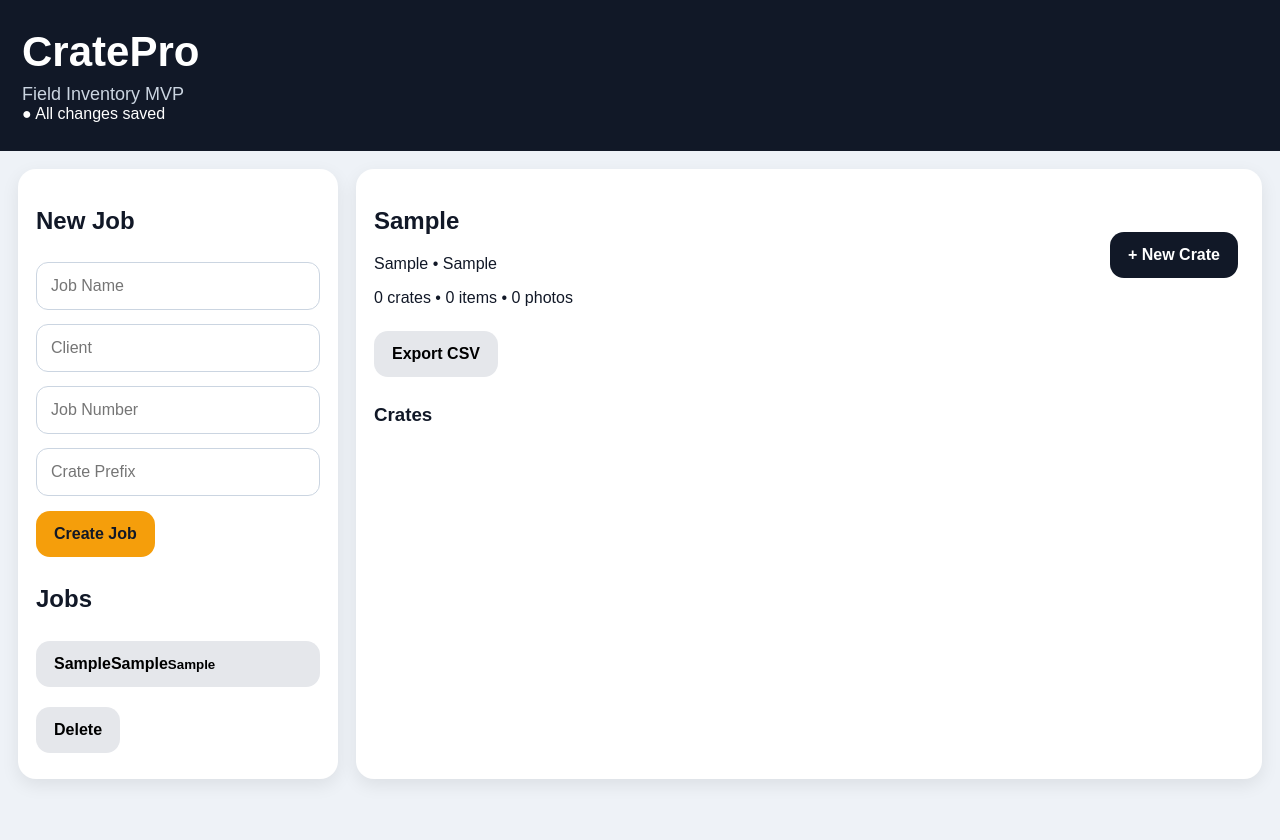
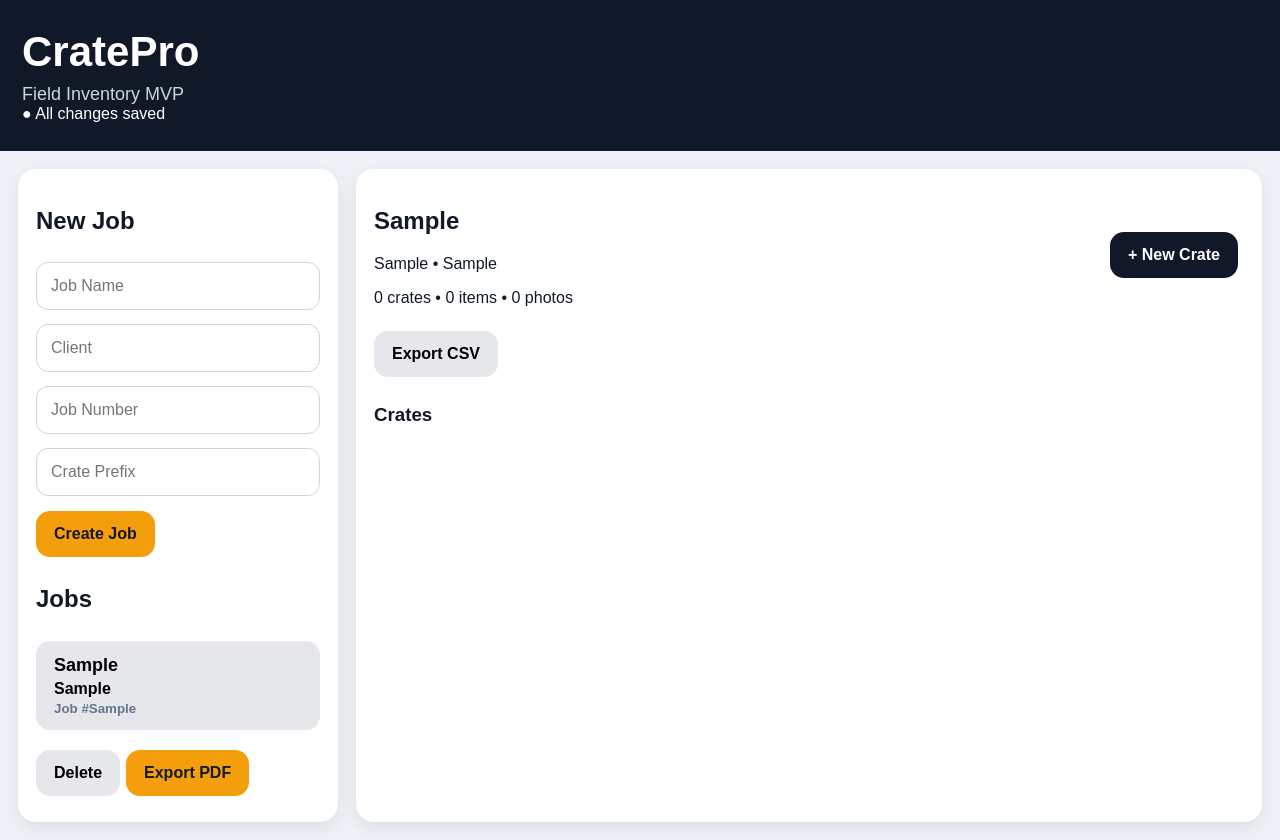
Before and after one commit to jmuhl83-gif/-crate-inventory-app, a React (Vite) app: page / in a window 1280 px wide. Both pictures are taken after typing "Sample", "Sample", "Sample", "Sample" into the empty fields and a click on the button "Create Job". Before the commit the page ends 800 px from the top, so only its background shows below. Built offline with nearby package versions, Linux system fonts and the light colour scheme; the HTML template or start-up script is replaced by a standard one.

Commit message:
Add PDF export and improve job cards

```diff
--- a/package.json
+++ b/package.json
@@ -1 +1 @@
-{"scripts":{"dev":"vite --host 0.0.0.0","build":"vite build","preview":"vite preview"},"dependencies":{"@vitejs/plugin-react":"latest","idb":"^8.0.3","lucide-react":"latest","react":"latest","react-dom":"latest","vite":"latest"}}
+{"scripts":{"dev":"vite --host 0.0.0.0","build":"vite build","preview":"vite preview"},"dependencies":{"@vitejs/plugin-react":"latest","idb":"^8.0.3","jspdf":"^4.2.1","lucide-react":"latest","react":"latest","react-dom":"latest","vite":"latest"}}
--- a/src/App.css
+++ b/src/App.css
@@ -128,3 +128,21 @@ button, .upload {
     font-size: 18px;
   }
 }
+.job-card strong,
+.job-card span,
+.job-card small {
+  display: block;
+}
+
+.job-card strong {
+  font-size: 18px;
+  margin-bottom: 4px;
+}
+
+.job-card span {
+  margin-bottom: 3px;
+}
+
+.job-card small {
+  color: #64748b;
+}
--- a/src/App.jsx
+++ b/src/App.jsx
@@ -1,4 +1,5 @@
 import { useEffect, useMemo, useState } from "react";
+import { jsPDF } from "jspdf";
 import "./App.css";
 import { loadJobs, saveJobs } from "./storage";
 
@@ -55,6 +56,62 @@ useEffect(() => {
   function updateJob(job) {
     setJobs(jobs.map(j => j.id === job.id ? job : j));
   }
+
+  function exportJobPdf(job) {
+  const doc = new jsPDF();
+
+  let y = 20;
+
+  doc.setFontSize(20);
+  doc.text(job.name || "Inventory Report", 20, y);
+
+  y += 12;
+
+  doc.setFontSize(12);
+
+  doc.text(`Client: ${job.client || ""}`, 20, y);
+  y += 8;
+
+  doc.text(`Job Number: ${job.jobNumber || ""}`, 20, y);
+  y += 12;
+
+  job.crates.forEach((crate, index) => {
+    if (y > 240) {
+      doc.addPage();
+      y = 20;
+    }
+
+    doc.setFontSize(16);
+    doc.text(`Crate ${crate.number}`, 20, y);
+
+    y += 10;
+
+    doc.setFontSize(11);
+
+    doc.text(
+      `${crate.photos.length} photos • ${crate.items.length} items`,
+      20,
+      y
+    );
+
+    y += 12;
+
+    crate.items.forEach((item) => {
+      if (y > 260) {
+        doc.addPage();
+        y = 20;
+      }
+
+      doc.text(`• ${item.name || "Unnamed Item"}`, 25, y);
+
+      y += 8;
+    });
+
+    y += 10;
+  });
+
+  doc.save(`${job.name || "inventory"}.pdf`);
+}
 
   function updateCrate(crate) {
     updateJob({ ...selectedJob, crates: selectedJob.crates.map(c => c.id === crate.id ? crate : c) });
@@ -198,9 +255,17 @@ useEffect(() => {
           {jobs.map(job => (
             <div className="job-row" key={job.id}>
               <button className="job-card" onClick={() => { setSelectedJobId(job.id); setSelectedCrateId(""); }}>
-                <strong>{job.name}</strong><span>{job.client}</span><small>{job.jobNumber}</small>
+                <strong>{job.name}</strong>
+                <span>{job.client}</span>
+                <small>Job #{job.jobNumber}</small>
               </button>
               <button className="danger small" onClick={() => deleteJob(job.id)}>Delete</button>
+              <button
+  className="primary small"
+  onClick={() => exportJobPdf(job)}
+>
+  Export PDF
+</button>
             </div>
           ))}
         </section>
```
Also changed, not shown: 1 other file (tests, documents, lock files or other folders).
